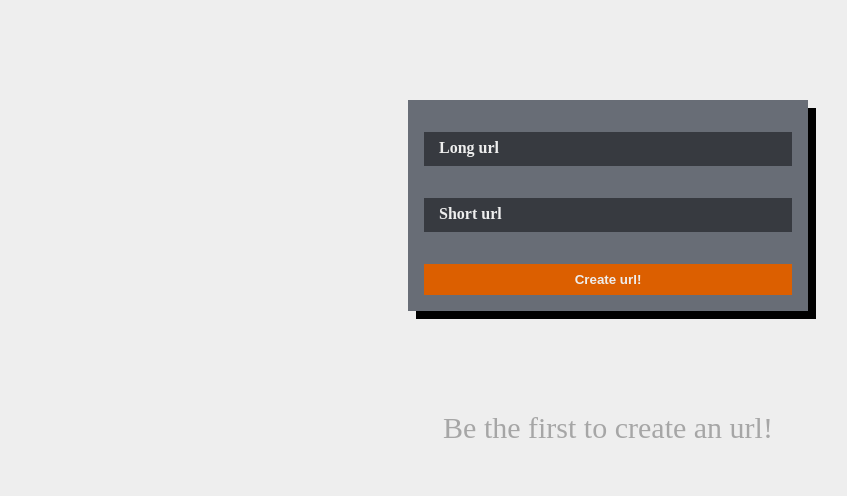
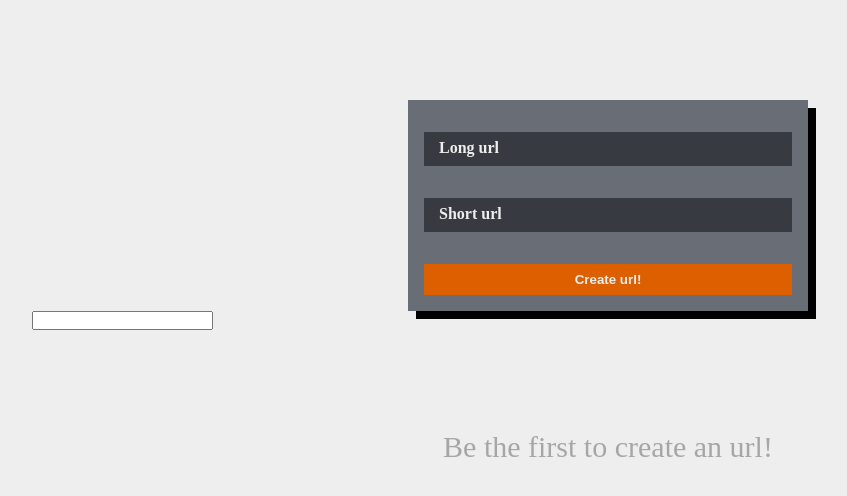
Before and after one commit to Eckry/ShortURL, a React (Vite) app: page / in a window 1280 px wide. Shown: the top 496 px of the page, without its empty margins (32-879 px from the left). Built offline with nearby package versions, Linux system fonts and the light colour scheme; no server answers.

Commit message:
add initial word filter

```diff
--- a/src/App.tsx
+++ b/src/App.tsx
@@ -10,6 +10,8 @@ import getUrls from "./services/getUrls";
 import UrlForm from "./components/UrlForm";
 import Message from "./components/Message";
 import Loading from "./components/Loading";
+import Searcher from "./components/Searcher";
+import NoUrlsFound from "./components/NoUrlsFound";
 
 function isUrl(url: string) {
   try {
@@ -24,6 +26,7 @@ function App() {
   const [allUrls, setAllUrls] = useState<Url[]>([]);
   const [lastUrl, setLastUrl] = useState<addApiResponse | null>(null);
   const [isLoading, setIsLoading] = useState(false);
+  const [search, setSearch] = useState("");
 
   async function handleUpdateClicks(shortUrl: string) {
     const [err] = await updateClicks(shortUrl);
@@ -107,6 +110,15 @@ function App() {
     }
   }
 
+  const filteredUrls = allUrls.filter((url) => {
+    const { realUrl, shortUrl } = url;
+    return realUrl.includes(search) || shortUrl.includes(search);
+  });
+
+  function handleOnChange(e: React.ChangeEvent<HTMLInputElement>) {
+    setSearch(e.target.value);
+  }
+
   useEffect(() => {
     async function fetchData() {
       setIsLoading(true);
@@ -124,17 +136,24 @@ function App() {
     fetchData();
   }, []);
 
+  const noUrlsFound = search === "" && allUrls.length === 0 && !isLoading;
+
   return (
     <main className="main-container">
       <Toaster />
       <UrlForm handleSubmit={handleSubmit} />
       {!!lastUrl && <Message lastUrl={lastUrl} />}
-
-      {!isLoading ? <AllUrls
-        handleUpdateClicks={handleUpdateClicks}
-        handleDelete={handleDelete}
-        urls={allUrls}
-      />: <Loading />}
+      <Searcher onChange={handleOnChange} search={search} />
+      {noUrlsFound && <NoUrlsFound />}
+      {!isLoading ? (
+        <AllUrls
+          handleUpdateClicks={handleUpdateClicks}
+          handleDelete={handleDelete}
+          urls={filteredUrls}
+        />
+      ) : (
+        <Loading />
+      )}
     </main>
   );
 }
--- a/src/components/AllUrls.tsx
+++ b/src/components/AllUrls.tsx
@@ -29,13 +29,7 @@ export default function AllUrls({
     }
   }, [urls]);
 
-  if (urls.length === 0) {
-    return (
-      <section>
-        <p className="no-urls">Be the first to create an url!</p>
-      </section>
-    );
-  }
+  if (urls.length === 0) return;
 
   return (
     <section className="urls-section">
--- /dev/null
+++ b/src/components/NoUrlsFound.tsx
@@ -0,0 +1,7 @@
+export default function NoUrlsFound() {
+  return (
+    <section>
+      <p className="no-urls">Be the first to create an url!</p>
+    </section>
+  );
+}
--- /dev/null
+++ b/src/components/Searcher.tsx
@@ -0,0 +1,8 @@
+interface Props {
+  onChange: (e: React.ChangeEvent<HTMLInputElement>) => void;
+  search: string;
+}
+
+export default function Searcher({ onChange, search }: Props) {
+  return <input onChange={onChange} value={search} type="text" />;
+}
```
